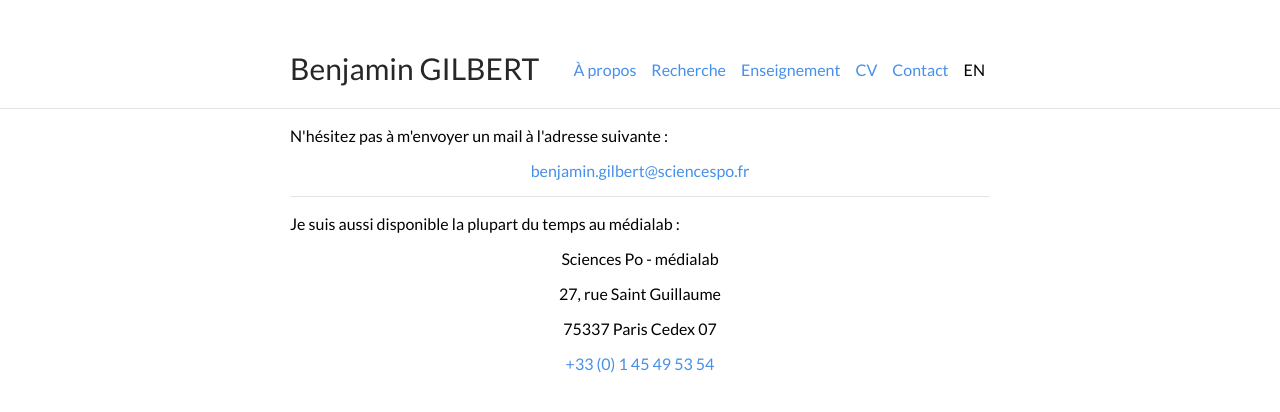
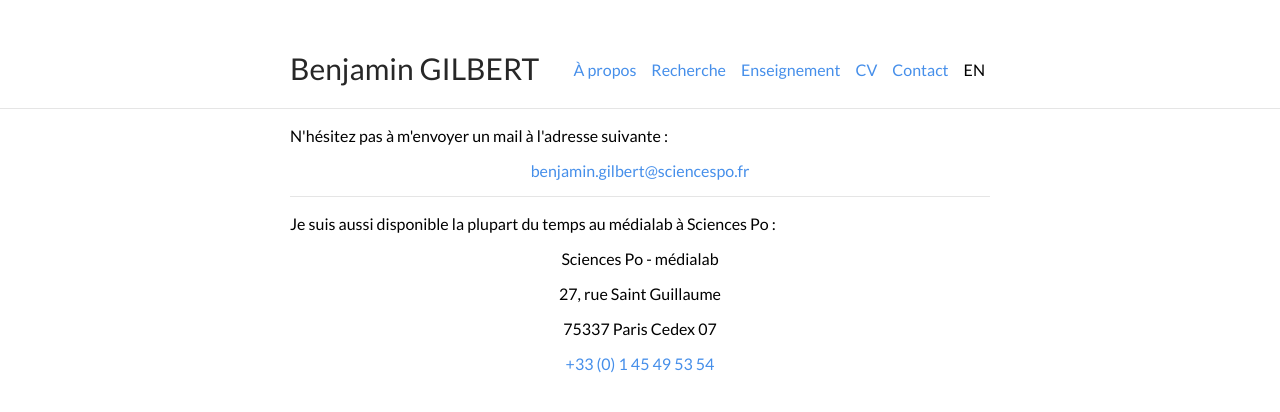
Before and after one commit to bglbrt/bglbrt.github.io, a Jekyll site: the page built from fr/contact.md, in a window 1280 px wide. Shown: the top 412 px of the page. Built offline with Jekyll 4.4.1, drawn with Linux system fonts in a browser that asks for light colours.

Commit message:
Update style

```diff
--- a/_sass/_style.scss
+++ b/_sass/_style.scss
@@ -19,7 +19,7 @@
     color: $accent;
 }
 a:hover {
-    text-decoration: underline;
+    font-weight:bold;
 }
 hr {
     border: 0;
--- a/fr/contact.md
+++ b/fr/contact.md
@@ -17,7 +17,7 @@
 
 <div style="text-align: justify">
 
-<p> Je suis aussi disponible la plupart du temps au médialab :</p>
+<p> Je suis aussi disponible la plupart du temps au médialab à Sciences Po :</p>
 
 <p style="text-align:center">Sciences Po - médialab</p>
 
```
